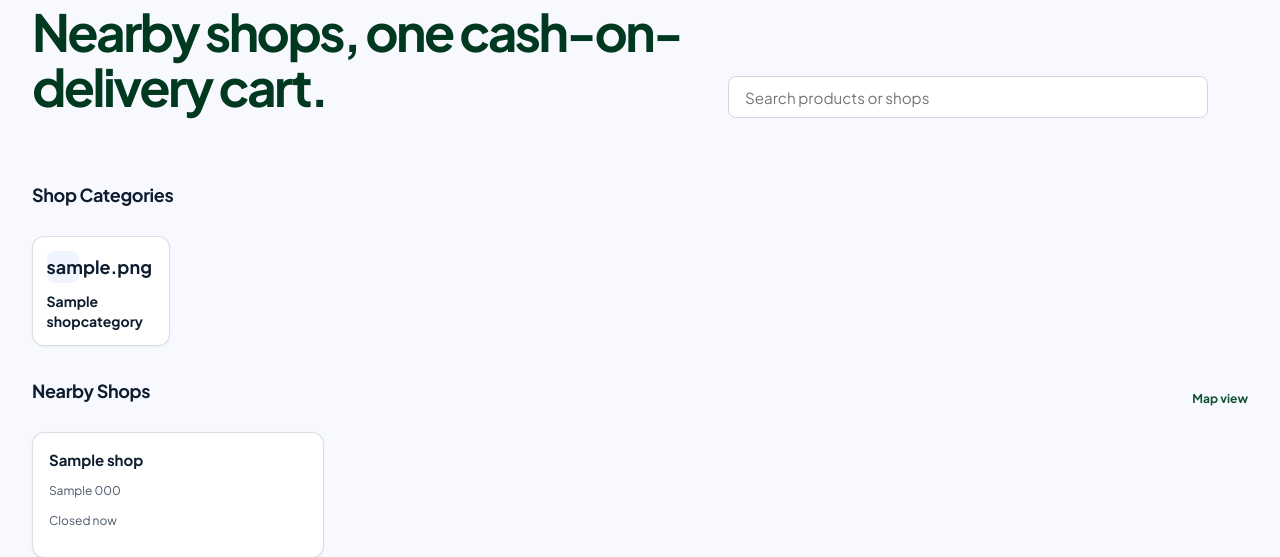
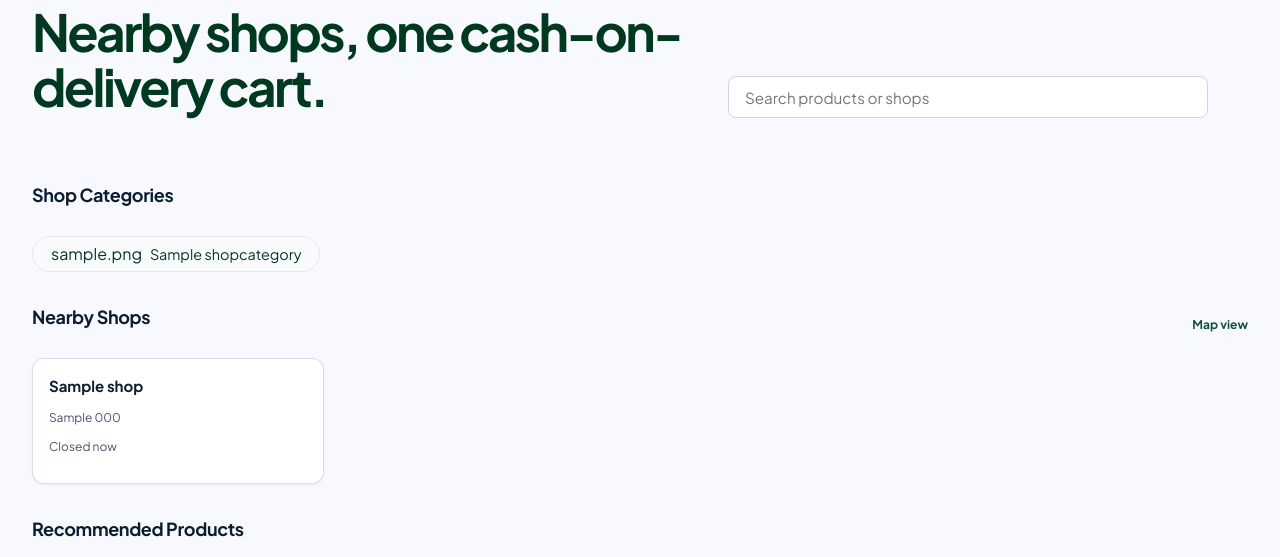
Before and after one commit to himanshunexus/Bazar_New, a Django app: page / in a window 1280 px wide. Shown: the part 221-778 px from the top of the page. Run offline with Django 5.2, Linux system fonts and the light colour scheme; tables that the repository leaves empty hold one stand-in row (values such as "Sample post"); a database or web service that is not in the repository returns one stand-in record (values such as "Sample title"); data that the repository does not hold is empty; some libraries are stand-ins or nearby versions.

Commit message:
style: redesign category cards into pill capsule tags

```diff
--- a/static/css/output.css
+++ b/static/css/output.css
@@ -167,6 +167,53 @@ h3 { margin-bottom: .35rem; font-size: 15px; }
 .tile { transition: border-color .15s ease, box-shadow .15s ease, transform .15s ease; }
 .category-tile { min-height: 132px; }
 .category-tile small { color: var(--muted); font-size: 10px; font-weight: 600; }
+.category-grid {
+  display: flex;
+  flex-wrap: wrap;
+  align-items: center;
+  justify-content: flex-start;
+  gap: 12px;
+}
+.category-grid .category-tile {
+  display: inline-flex;
+  flex: 0 0 auto;
+  flex-direction: row;
+  align-items: center;
+  gap: 8px;
+  width: auto !important;
+  min-height: 0;
+  height: auto !important;
+  padding: 8px 18px !important;
+  border: 1px solid #e5e7eb;
+  border-radius: 9999px !important;
+  background-color: #f9fafb;
+  box-shadow: none;
+  color: var(--primary);
+  font-size: .9rem;
+  font-weight: 500;
+  line-height: 1.25;
+  white-space: nowrap;
+  transition: all .2s ease;
+}
+.category-grid .category-tile span {
+  display: inline;
+  width: auto;
+  height: auto;
+  border-radius: 0;
+  background: transparent;
+  font-size: 1rem;
+  line-height: 1;
+}
+.category-grid .category-tile small {
+  display: none;
+}
+.category-grid .category-tile:hover,
+.category-grid .category-tile:focus-visible {
+  border-color: #d1d5db;
+  background-color: #f3f4f6;
+  box-shadow: none;
+  transform: translateY(-1px);
+}
 .product strong, .payment-line { display: block; margin-top: .7rem; color: var(--primary-container); font-size: 17px; font-weight: 800; }
 .product p, .card p, .shop-header p { color: var(--muted); font-size: 12px; }
 .product form { margin-top: .8rem; }
--- a/templates/core/home.html
+++ b/templates/core/home.html
@@ -14,9 +14,9 @@
 <div id="search-results"></div>
 <section class="section">
   <div class="section-head"><h2>Shop Categories</h2></div>
-  <div class="grid compact">
+  <div class="grid compact category-grid">
     {% for category in categories %}
-      <a class="tile" href="{% url 'shops:category' category.slug %}"><span>{{ category.icon }}</span>{{ category.name }}</a>
+      <a class="tile category-tile" href="{% url 'shops:category' category.slug %}"><span>{{ category.icon }}</span>{{ category.name }}</a>
     {% empty %}<p>No categories yet.</p>{% endfor %}
   </div>
 </section>
```
